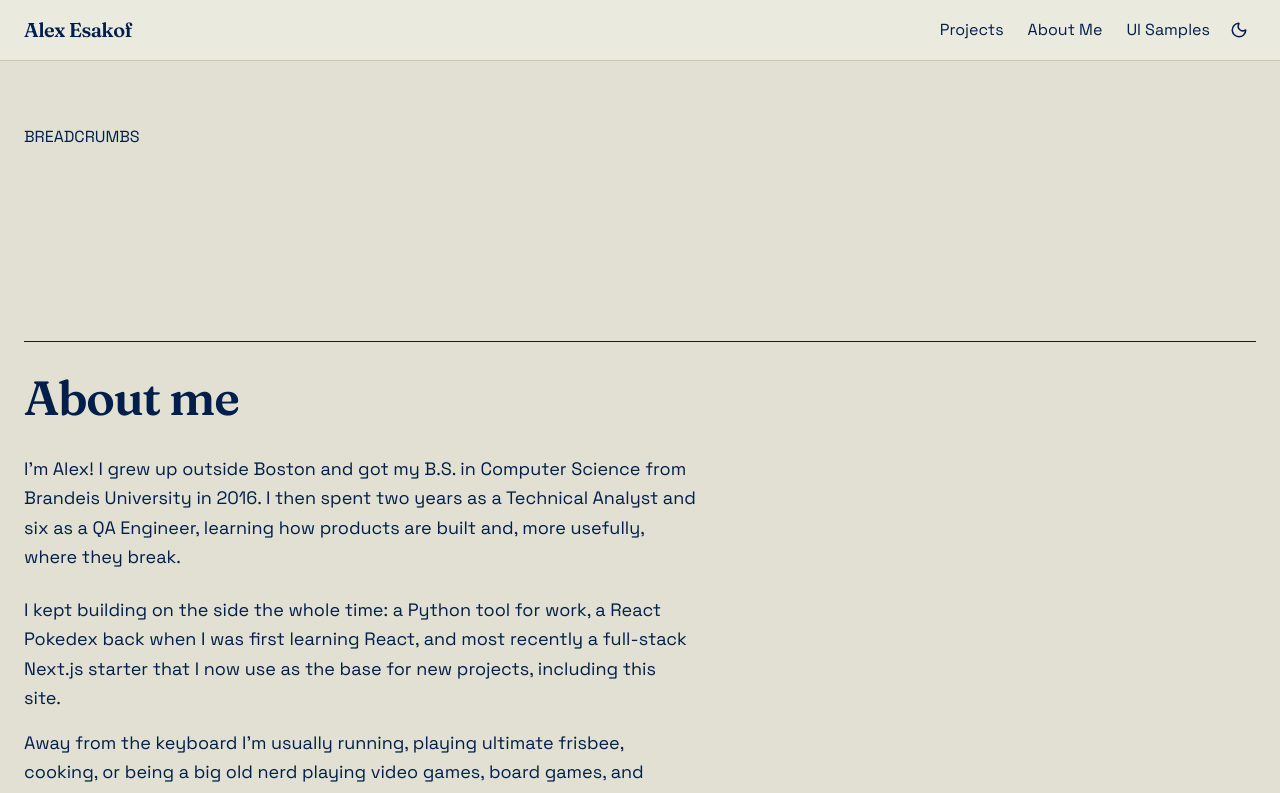
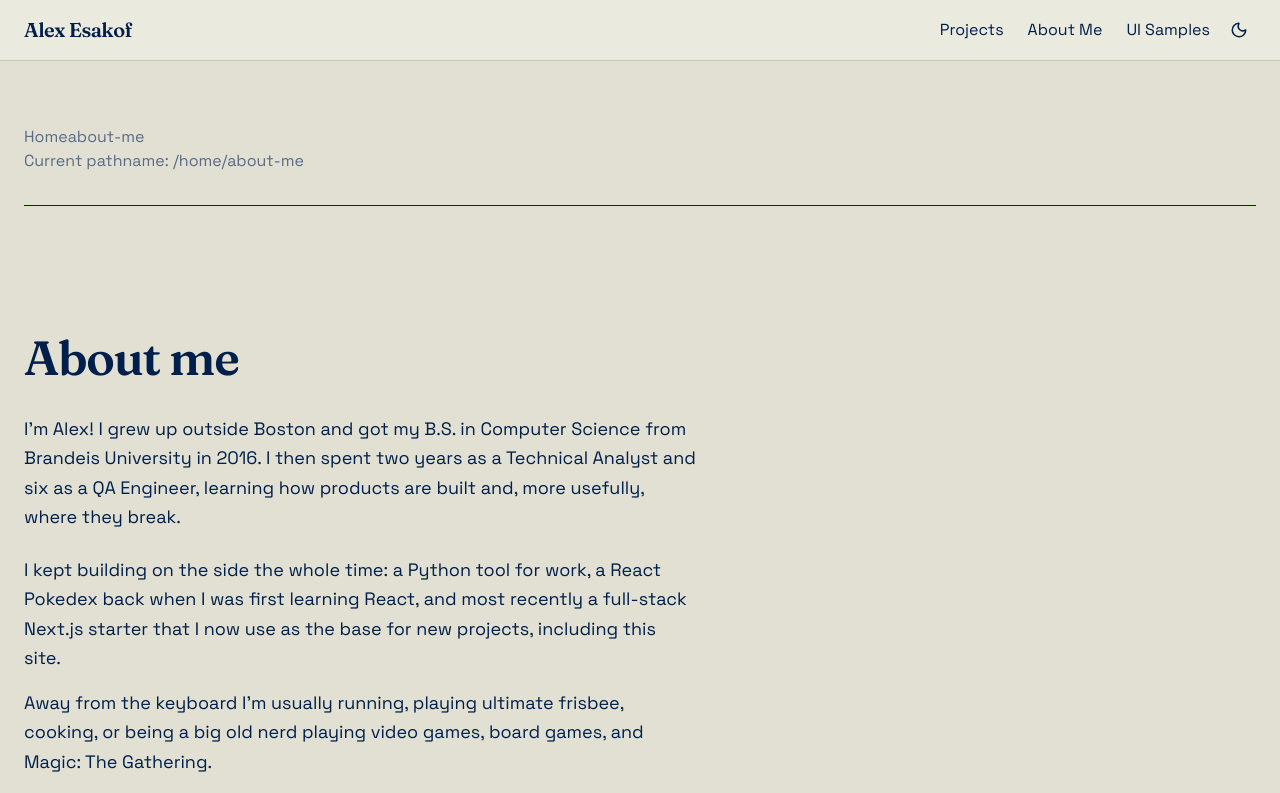
Before and after one commit to aesakof/aesakof.github.io, a Next.js app: page /about-me in a window 1280 px wide. Shown: the top 793 px of the page. Built offline with nearby package versions, Linux system fonts and the light colour scheme.

Commit message:
Started Breadcrumbs component

```diff
--- a/app/about-me/page.tsx
+++ b/app/about-me/page.tsx
@@ -10,7 +10,6 @@ export const metadata: Metadata = {
 export default function AboutMe() {
     return (
         <div className="mx-auto w-full max-w-7xl flex-1 px-6 py-16 lg:py-24">
-            <hr className="h-px my-8 bg-foreground border-0"></hr>
             <div className="max-w-2xl">
                 <h1 className="font-heading text-5xl font-semibold tracking-tight">
                     About me
--- a/components/ui/Breadcrumbs.tsx
+++ b/components/ui/Breadcrumbs.tsx
@@ -1,9 +1,24 @@
 "use client"
 
+import Link from "next/link"
+import { usePathname } from "next/navigation"
+
 export default function Breadcrumbs() {
+    const pathname = usePathname()
+    const pathSegments = pathname.split('/')
+
     return (
-        <div className="mx-auto w-full max-w-7xl items-center px-6 py-16">
-            BREADCRUMBS
+        <div className="mx-auto w-full max-w-7xl items-center px-6 pt-16 text-text-secondary">
+            <Link href="/" className="hover:underline">Home</Link>
+
+            {pathSegments.map( (segment) => {
+                return (
+                    <Link key={segment} href={segment}>{segment}</Link>
+                )
+            })}
+
+            <p>Current pathname: /home{pathname}</p>
+            <hr className="h-px my-8 bg-foreground border-0"></hr>
         </div>
     )
 }
```
